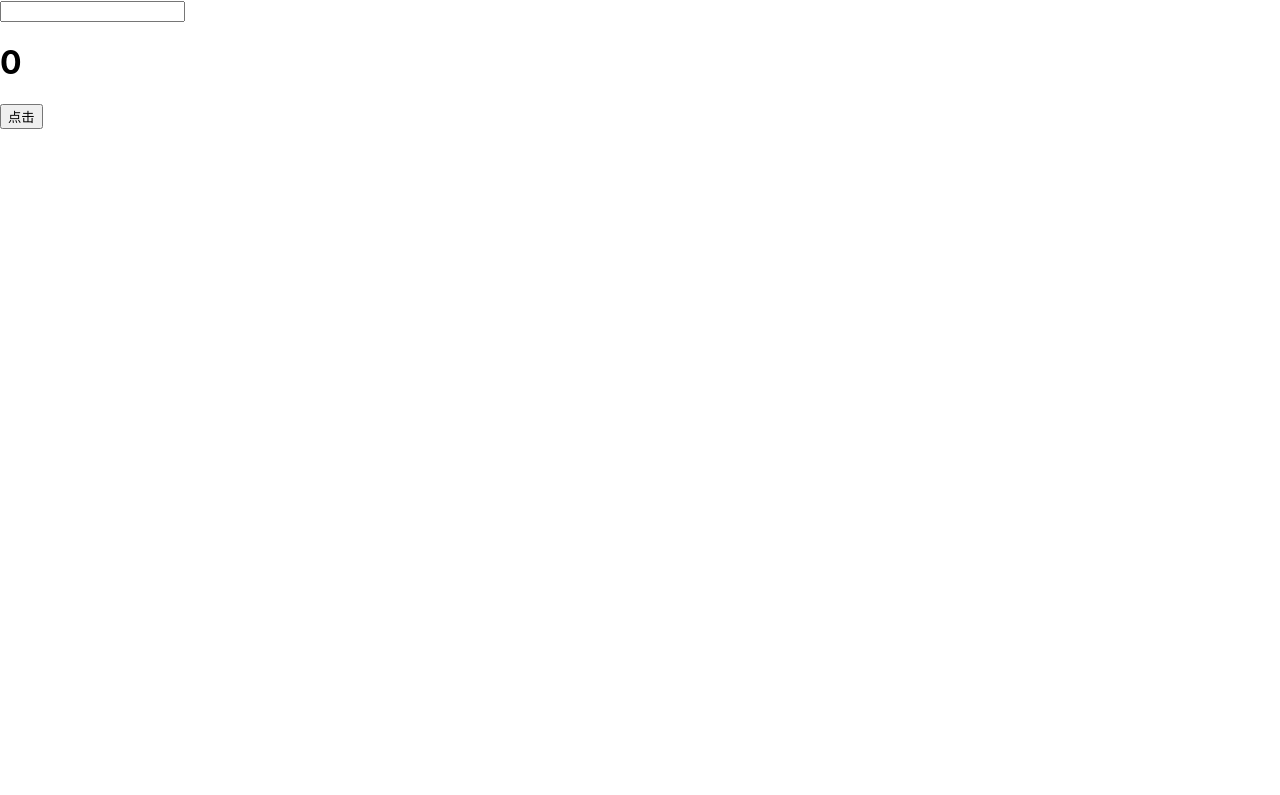
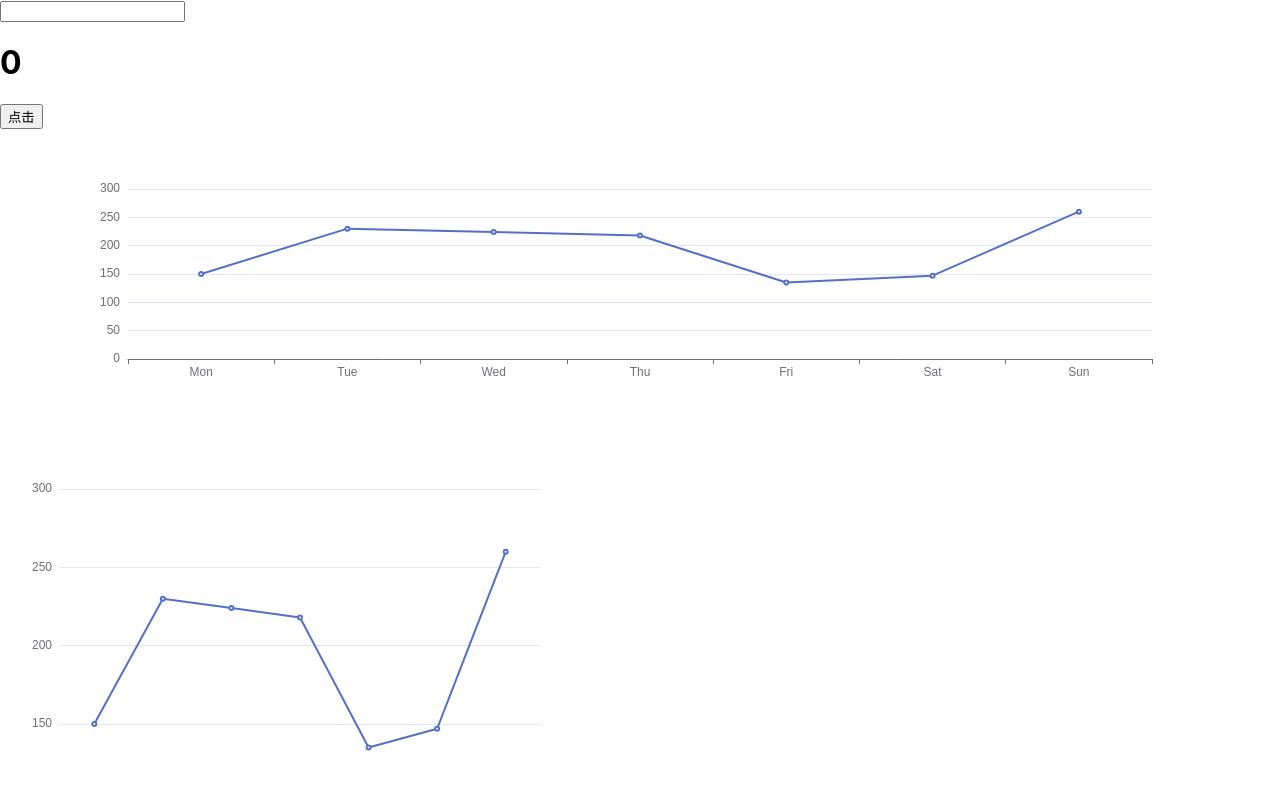
Before and after one commit to wjywy/React-hook, a React (Create React App) app: page / in a window 1280 px wide. Shown: the top 795 px of the page. Built offline with nearby package versions, Linux system fonts and the light colour scheme.

Commit message:
使用echarts

```diff
--- a/package.json
+++ b/package.json
@@ -7,6 +7,8 @@
     "@testing-library/jest-dom": "^5.16.5",
     "@testing-library/react": "^13.4.0",
     "@testing-library/user-event": "^13.5.0",
+    "echarts": "^5.4.0",
+    "echarts-for-react": "^3.0.2",
     "react": "^18.2.0",
     "react-dom": "^18.2.0",
     "react-scripts": "5.0.1",
--- a/src/App.js
+++ b/src/App.js
@@ -1,5 +1,7 @@
 import TestRef from './components/useRef.jsx'
 import TestEffect from './components/useEffect.jsx'
+import Echarts from './components/echarts.jsx'
+import TestEcharts from './components/echartsDetail.jsx'
 import './App.css';
 
 function App() {
@@ -7,6 +9,8 @@ function App() {
     <>
     <TestRef/>
     <TestEffect/>
+    <Echarts/>
+    <TestEcharts/>
     </>
   );
 }
--- /dev/null
+++ b/src/components/echarts.jsx
@@ -0,0 +1,41 @@
+// import * as ECharts from "echarts";
+import ReactECharts from 'echarts-for-react';
+import React from 'react';
+// import ReactECharts from 'echarts-for-react';
+
+// 在此组件中绘制一个简单的折线图
+const Line = () => {
+  // 返回折线图的配置对象options
+  let option = {
+    // 声明一个 X 轴，类目轴（category）(同时这也为默认映射)。默认情况下，类目轴对应到 dataset 第一列。
+    xAxis: {
+        type: 'category',
+        data: ['Mon', 'Tue', 'Wed', 'Thu', 'Fri', 'Sat', 'Sun']
+    },
+    // 声明一个 Y 轴，数值轴。
+    yAxis: {
+        type: 'value'
+    },
+    series: [{
+        // y轴的数据
+        data: [150, 230, 224, 218, 135, 147, 260],
+        type: 'line'
+    },
+    // seriesLayoutBy
+    // seriesLayoutBy可取值：
+    // 'column': 默认值。系列被安放到 dataset 的列上面。
+    // 'row': 系列被安放到 dataset 的行上面。
+    {
+        type:'line',
+        seriesLayoutBy:'row'
+    }
+]
+  };
+  return (
+    <div>
+        <ReactECharts option={option} />
+    </div>
+  );
+};
+
+export default Line;
--- /dev/null
+++ b/src/components/echartsDetail.jsx
@@ -0,0 +1,42 @@
+import React, { Component } from 'react'
+
+import * as echarts from 'echarts/core';
+import { GridComponent } from 'echarts/components';
+import { LineChart } from 'echarts/charts';
+import { CanvasRenderer } from 'echarts/renderers';
+
+echarts.use(
+    [GridComponent, LineChart, CanvasRenderer]
+);
+
+class test2 extends Component {
+    constructor(props) {
+        super(props);
+        this.state = {};
+    }
+
+    componentDidMount() {
+        let myChart = echarts.init(document.getElementById("main"))
+        myChart.setOption({
+            xAxis: {
+                type: 'category',
+                data: ['Mon', 'Tue', 'Wed', 'Thu', 'Fri', 'Sat', 'Sun']
+            },
+            yAxis: {
+                type: 'value'
+            },
+            series: [{
+                data: [150, 230, 224, 218, 135, 147, 260],
+                type: 'line'
+            }]
+        })
+    }
+
+    render() {
+        return (
+            <div id="main" style={{ width: 600, height: 600 }}></div>
+        );
+    }
+}
+
+export default test2;
```
Also changed, not shown: 1 other file (tests, documents, lock files or other folders).
